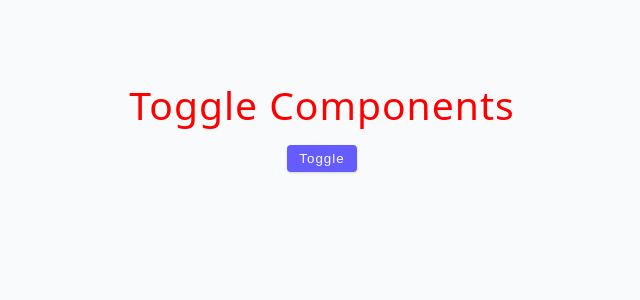
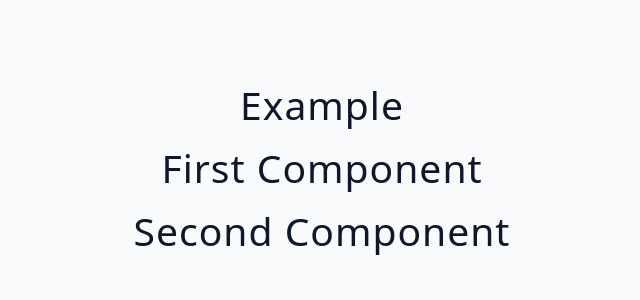
Before and after one commit to divin3circle/03-advanced-react, a React (Vite) app: page / in a window 1280 px wide. Shown: the top 300 px of the page, without its empty margins (318-958 px from the left). Built offline with nearby package versions, Linux system fonts and the light colour scheme.

Commit message:
folder-structure

```diff
--- a/src/App.jsx
+++ b/src/App.jsx
@@ -1,10 +1,9 @@
-/* import Starter from "./tutorial/01-useState/starter/02-useState-basics"; */
-import Starter from "./tutorial/02-useEffect/starter/05-cleanup-function";
+import Example from "./tutorial/04-project-structure/starter/example";
 
 function App() {
   return (
     <div className="container">
-      <Starter />
+      <Example />
     </div>
   );
 }
--- a/src/tutorial/02-useEffect/starter/05-cleanup-function.jsx
+++ b/src/tutorial/02-useEffect/starter/05-cleanup-function.jsx
@@ -16,13 +16,9 @@ const CleanupFunction = () => {
 
 const AnotherComponent = () => {
   useEffect(() => {
-    console.log("Another component");
-    const intId = setInterval(() => {
-      console.log("Current");
-    }, 1000);
-    return () => {
-      clearInterval(intId);
-    };
+    const someFunction = () => {};
+    window.addEventListener("scroll", someFunction);
+    return () => window.removeEventListener("scroll", someFunction);
   }, []);
   return <h1>Hello world</h1>;
 };
--- /dev/null
+++ b/src/tutorial/04-project-structure/starter/example/FirstComponent.jsx
@@ -0,0 +1,4 @@
+const FirstComponent = () => {
+  return <h2>First component</h2>;
+};
+export default FirstComponent;
--- /dev/null
+++ b/src/tutorial/04-project-structure/starter/example/index.jsx
@@ -0,0 +1,14 @@
+import FirstComponent from "./FirstComponent";
+import SecondComponent from "./SecondComponent";
+
+const Example = () => {
+  return (
+    <div>
+      <h2>Example</h2>
+      <FirstComponent />
+      <SecondComponent />
+    </div>
+  );
+};
+
+export default Example;
--- /dev/null
+++ b/src/tutorial/04-project-structure/starter/navbar/Navbar.jsx
@@ -0,0 +1,6 @@
+import "../navbar/navbar.css";
+
+const Navbar = () => {
+  return <h2>Hi there, NavBar</h2>;
+};
+export default Navbar;
--- /dev/null
+++ b/src/tutorial/04-project-structure/starter/navbar/index.jsx
@@ -0,0 +1 @@
+export { default } from "./Navbar";
--- /dev/null
+++ b/src/tutorial/04-project-structure/starter/navbar/navbar.css
@@ -0,0 +1,3 @@
+h2 {
+  color: red;
+}
--- /dev/null
+++ b/src/tutorial/04-project-structure/starter/pages/About.jsx
@@ -0,0 +1,4 @@
+const About = () => {
+  return <h2>Welcome to the about page</h2>;
+};
+export default About;
--- /dev/null
+++ b/src/tutorial/04-project-structure/starter/pages/Home.jsx
@@ -0,0 +1,4 @@
+const Home = () => {
+  return <h4>Welcome to the home page</h4>;
+};
+export default Home;
--- /dev/null
+++ b/src/tutorial/04-project-structure/starter/pages/index.jsx
@@ -0,0 +1,4 @@
+import Home from "./Home";
+import About from "./About";
+
+export { Home, About };
```
